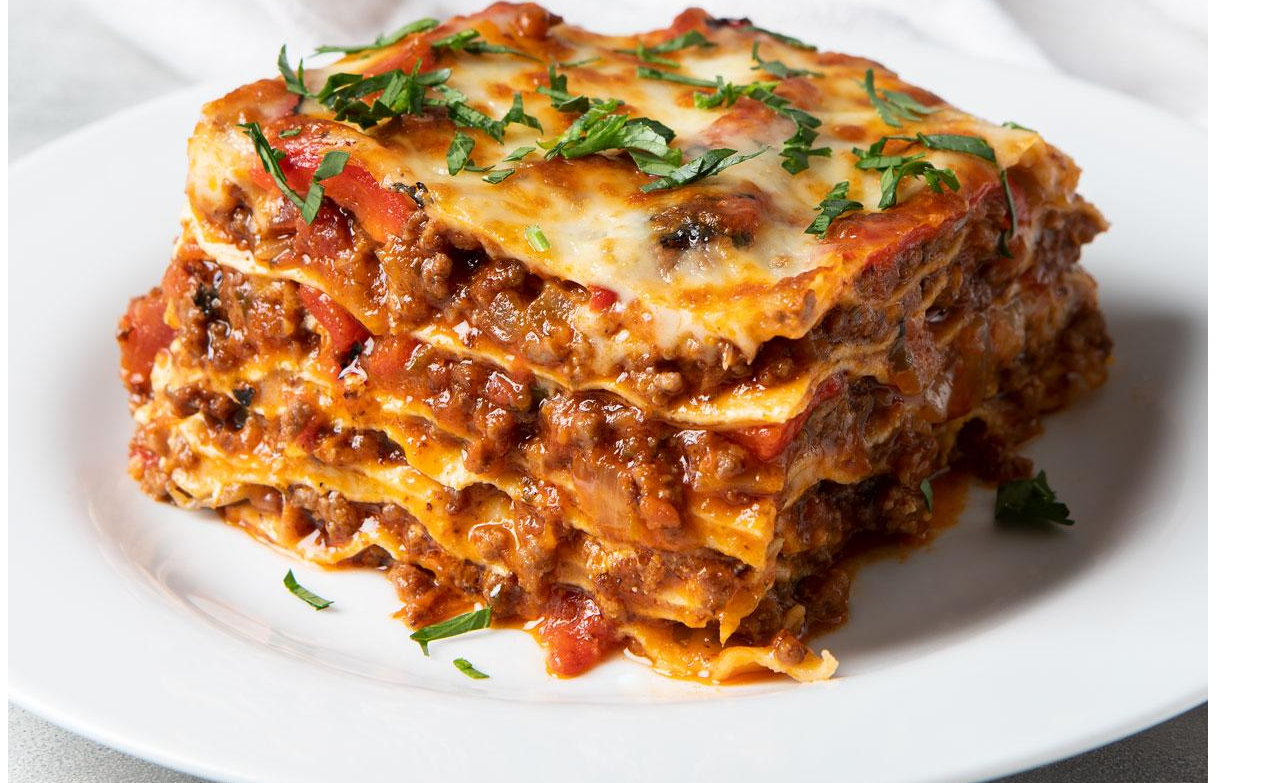
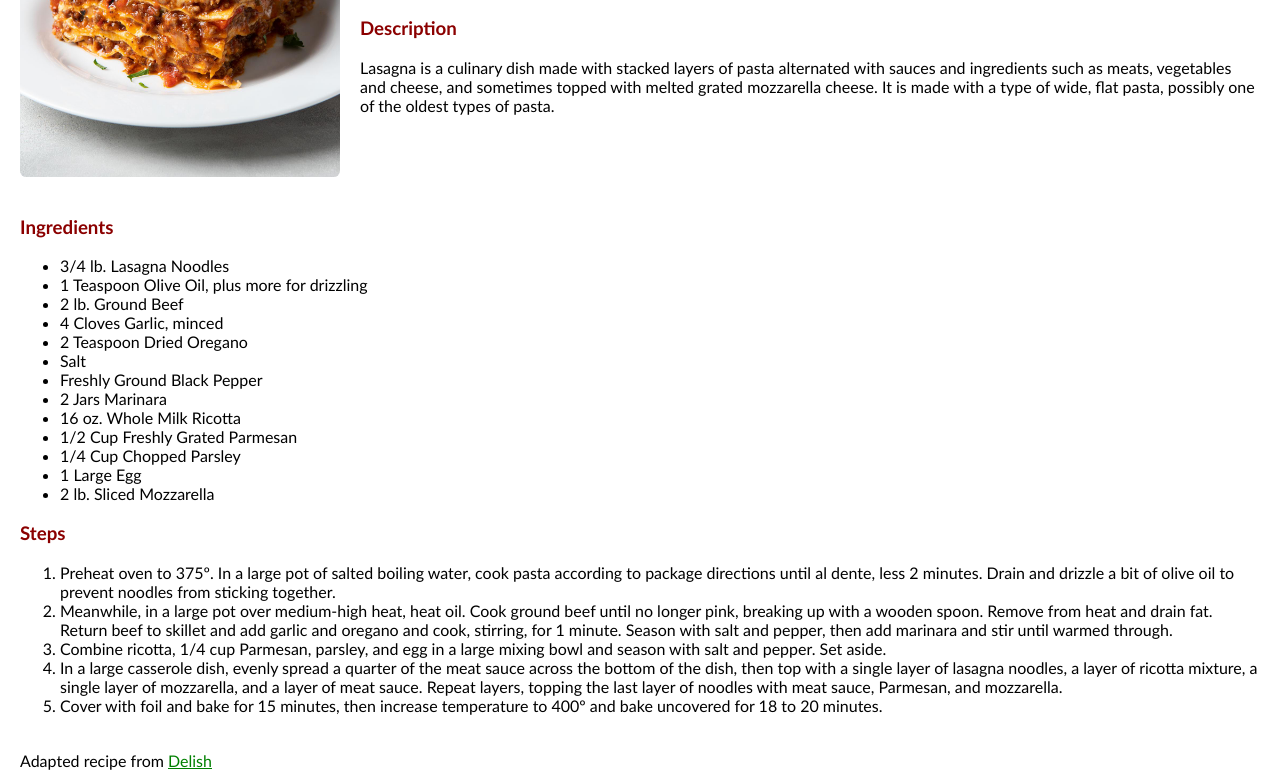
Before and after one commit to MrsPeppermint/odin-recipes, a plain HTML site: page recipes/lasagna.html in a window 1280 px wide. Shown: the part 213-996 px from the top of the page. Drawn offline with Linux system fonts and the light colour scheme; the site is published under a folder, as on GitHub Pages, so addresses that start at the root find nothing.

Commit message:
fix css links

```diff
--- a/recipes/lasagna.html
+++ b/recipes/lasagna.html
@@ -2,7 +2,7 @@
 <html>
     <head>
         <meta charset="UTF-8">
-        <link rel="stylesheet" href="/styles.css">
+        <link rel="stylesheet" href="../styles.css">
         <title>Lasagna</title>
     </head>
     <body>
```
Also changed, not shown: recipes/pizza.html (+1 -1 lines), recipes/pizza_dough.html (+1 -1 lines).
